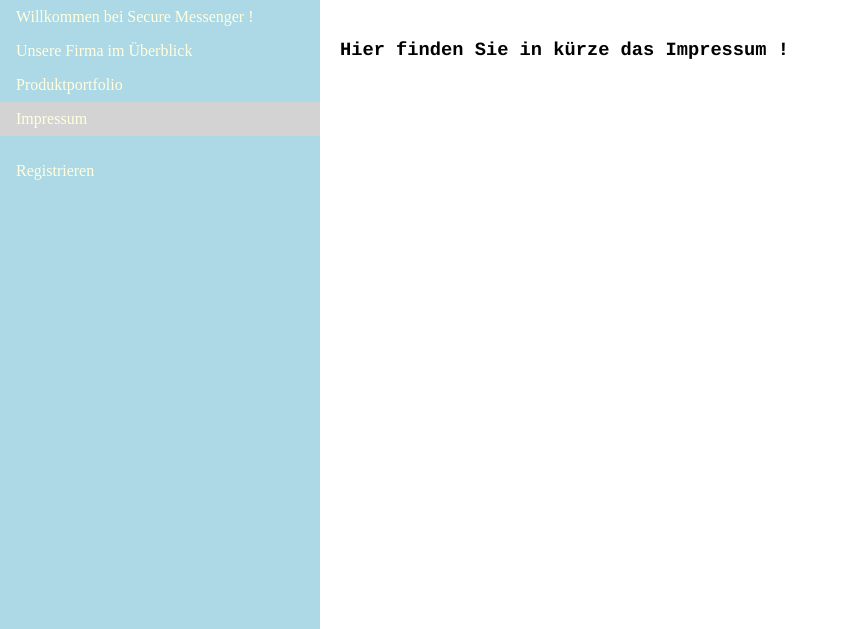
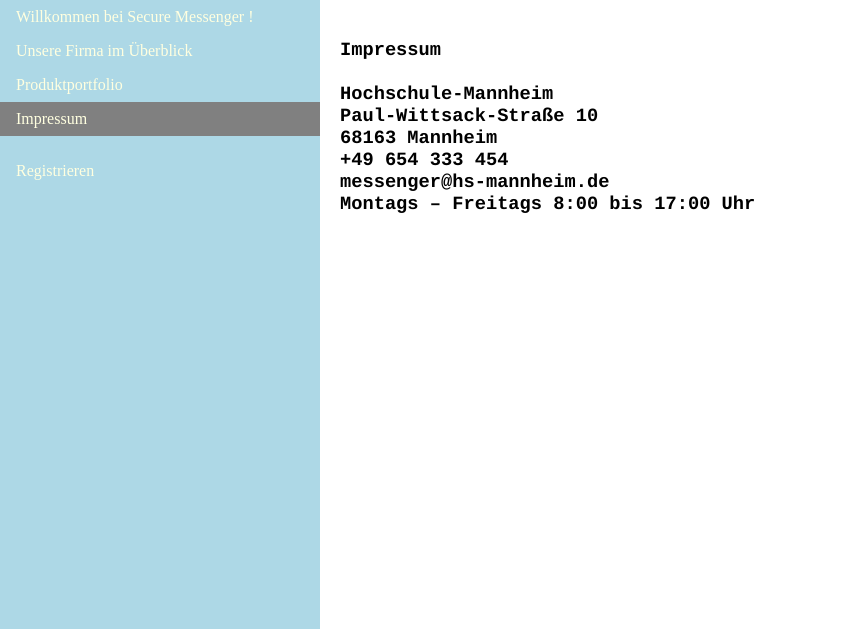
Before and after one commit to int-lecture/repo-06, a PHP site: page /impressum.html in a window 1280 px wide. Shown: the part 171-800 px from the top of the page, without its empty margins (0-848 px from the left). Run offline with PHP 8.4, Linux system fonts and the light colour scheme.

Commit message:
Text, Bild

```diff
--- a/Webseite/impressum.html
+++ b/Webseite/impressum.html
@@ -25,7 +25,18 @@
     </ul>
 </nav>
 <div>
-    <h3>Hier finden Sie in kürze das Impressum !</h3>
+    <h3>Impressum<br>
+        <br>
+        Hochschule-Mannheim<br>
+        Paul-Wittsack-Straße 10<br>
+        68163 Mannheim<br>
+        +49 654 333 454<br>
+        messenger@hs-mannheim.de<br>
+        Montags – Freitags
+        8:00 bis 17:00 Uhr
+
+
+    </h3>
 </div>
 </body>
 </html>
--- a/Webseite/index.html
+++ b/Webseite/index.html
@@ -26,7 +26,11 @@
 </nav>
 <div>
     <h2>Willkommen bei Secure Messenger !</h2>
-    <p>soensnsinosinpsnsdvnsvdinvsdinpsvnsvinosbvinosb</p>
+    <p>Wenn Sie immer im Kontakt mit anderen Leute bleiben wollen, dann es ist gute Wahl.
+
+    </p>
+
+    <img src="messenger.png" width = "500" height ="350" border = "0"/>
 </div>
 </body>
 </html>
--- a/Webseite/produkte.html
+++ b/Webseite/produkte.html
@@ -25,7 +25,9 @@
     </ul>
 </nav>
 <div>
-    <h3>Hier finden Sie bald eine Liste unserer Produkte !</h3>
+    <h3>Hier finden Sie bald eine Liste unserer Produkte !
+        Da kommt Messenger:)
+    </h3>
 </div>
 </body>
 </html>
--- a/Webseite/stylesheet.css
+++ b/Webseite/stylesheet.css
@@ -1,5 +1,5 @@
  body {
-     margin: 0;
+     margin:  0;
  }
 
 ul {
@@ -21,7 +21,7 @@ li a {
 }
 
 li a.active {
-    background-color: lightgray;
+    background-color: gray;
     color: lightyellow;
 }
 
@@ -47,7 +47,7 @@ header {
 
 #farbe1 {
     color: lightyellow;
-    background-color: lightblue;
+    background-color: #ad34e6;
 }
 
 #farbe2{
```
Also changed, not shown: Webseite/messenger.png (added).
